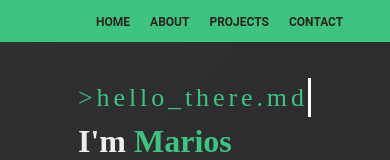
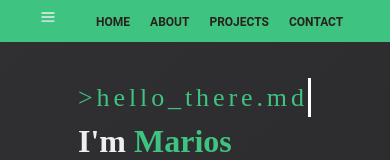
Before and after one commit to bofmar/portfolio, a React (Create React App) app: page / in a window 390 px wide. Shown: the top 160 px of the page. Built offline with nearby package versions, Linux system fonts and the light colour scheme.

Commit message:
Import react-cons and use the CgMenu from it

```diff
--- a/package.json
+++ b/package.json
@@ -9,6 +9,7 @@
     "@testing-library/user-event": "^13.5.0",
     "react": "^18.2.0",
     "react-dom": "^18.2.0",
+    "react-icons": "^4.8.0",
     "react-scripts": "5.0.1",
     "web-vitals": "^2.1.4"
   },
--- a/src/App.css
+++ b/src/App.css
@@ -533,6 +533,16 @@ form label {
   }
 }
 
+@media (max-width: 900px) {
+  .ham-nav {
+    display: flex;
+  }
+
+  .default-nav {
+    display: none;
+  }
+}
+
 @media (max-width: 650px) {
   .introduction-section {
     display: flex;
--- a/src/components/HamburgerMenu.js
+++ b/src/components/HamburgerMenu.js
@@ -1,9 +1,11 @@
 import React from "react";
 import NavigationLinks from './NavigationLinks';
+import { CgMenu } from 'react-icons/cg';
 
 export default function HamburgerMenu() {
   return (
     <nav className='ham-nav'>
+      <CgMenu />
       <NavigationLinks />
     </nav>
   );
```
Also changed, not shown: 1 other file (tests, documents, lock files or other folders).
